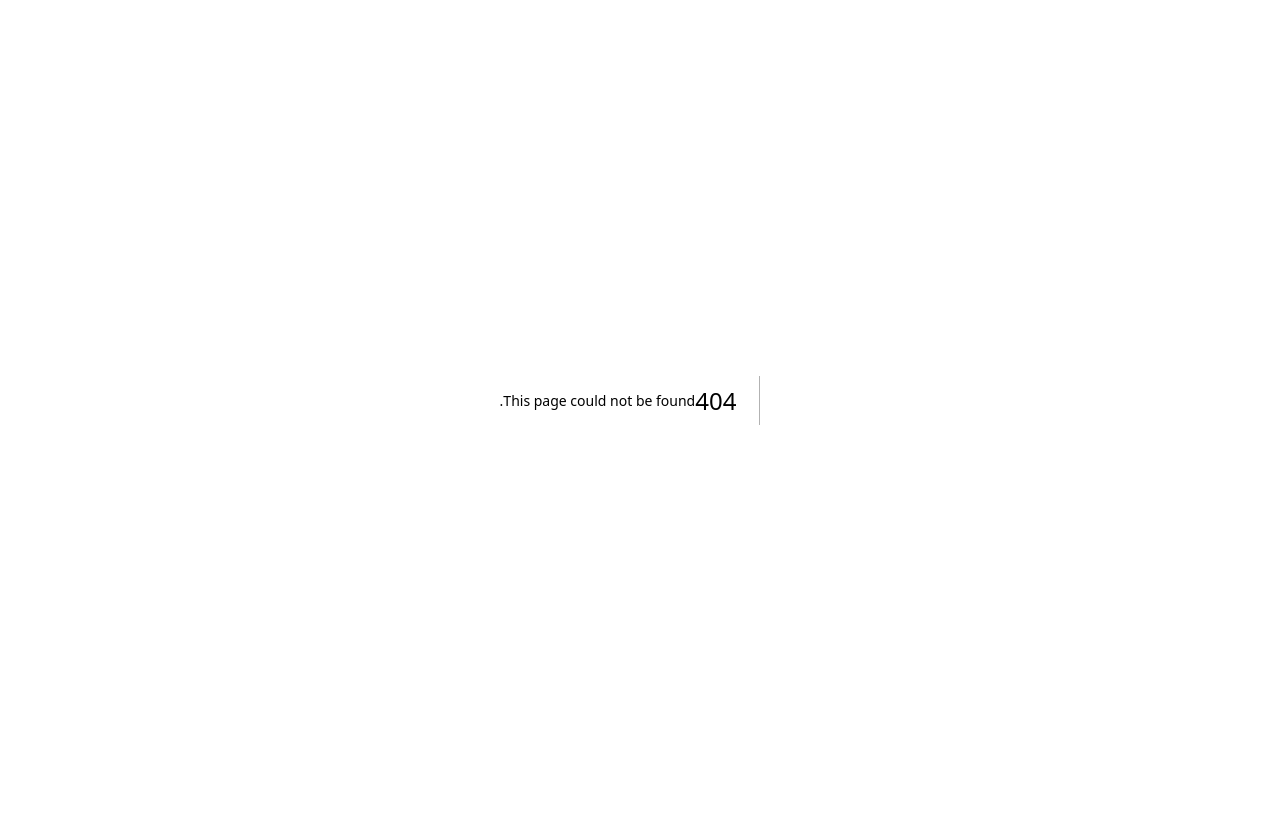
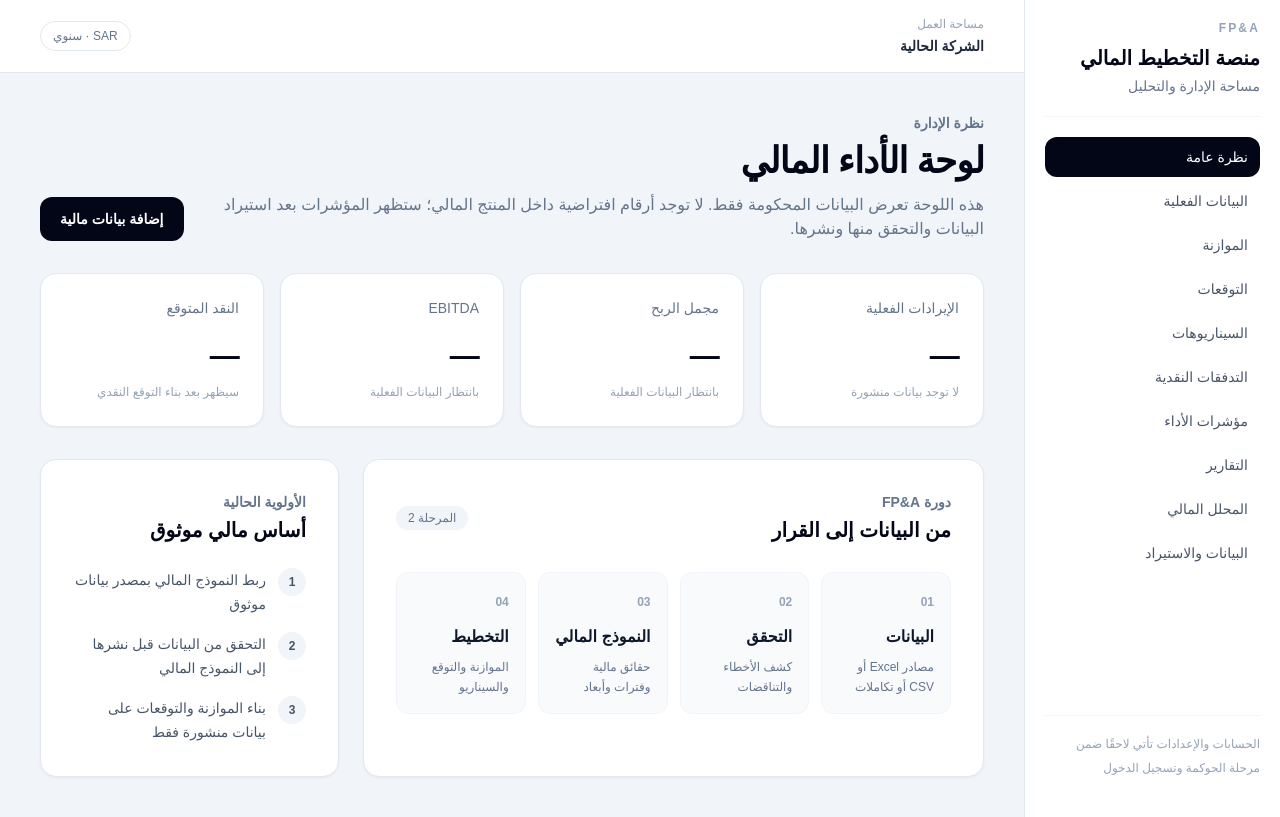
Before and after one commit to khaledhamada1996/FPA-saas-platform, a Next.js app: page /dashboard in a window 1280 px wide. Before the commit this address had no page. Built offline with nearby package versions, Linux system fonts and the light colour scheme.

Commit message:
feat: add phase 2 financial dashboard

```diff
--- /dev/null
+++ b/src/app/dashboard/page.tsx
@@ -0,0 +1,89 @@
+const metrics = [
+  { label: "الإيرادات الفعلية", value: "—", comparison: "لا توجد بيانات منشورة" },
+  { label: "مجمل الربح", value: "—", comparison: "بانتظار البيانات الفعلية" },
+  { label: "EBITDA", value: "—", comparison: "بانتظار البيانات الفعلية" },
+  { label: "النقد المتوقع", value: "—", comparison: "سيظهر بعد بناء التوقع النقدي" },
+];
+
+const priorities = [
+  "ربط النموذج المالي بمصدر بيانات موثوق",
+  "التحقق من البيانات قبل نشرها إلى النموذج المالي",
+  "بناء الموازنة والتوقعات على بيانات منشورة فقط",
+];
+
+export default function DashboardPage() {
+  return (
+    <section className="space-y-8">
+      <div className="flex flex-col gap-4 xl:flex-row xl:items-end xl:justify-between">
+        <div>
+          <p className="text-sm font-semibold text-slate-500">نظرة الإدارة</p>
+          <h2 className="mt-2 text-3xl font-bold tracking-tight text-slate-950 sm:text-4xl">
+            لوحة الأداء المالي
+          </h2>
+          <p className="mt-3 max-w-3xl text-sm leading-7 text-slate-500 sm:text-base">
+            هذه اللوحة تعرض البيانات المحكومة فقط. لا توجد أرقام افتراضية داخل المنتج المالي؛
+            ستظهر المؤشرات بعد استيراد البيانات والتحقق منها ونشرها.
+          </p>
+        </div>
+        <a
+          href="/dashboard/import"
+          className="inline-flex w-fit items-center justify-center rounded-xl bg-slate-950 px-5 py-3 text-sm font-semibold text-white hover:bg-slate-800"
+        >
+          إضافة بيانات مالية
+        </a>
+      </div>
+
+      <div className="grid gap-4 md:grid-cols-2 xl:grid-cols-4">
+        {metrics.map((metric) => (
+          <article key={metric.label} className="rounded-2xl border border-slate-200 bg-white p-6 shadow-sm">
+            <p className="text-sm font-medium text-slate-500">{metric.label}</p>
+            <p className="mt-5 text-3xl font-bold tracking-tight text-slate-950">{metric.value}</p>
+            <p className="mt-2 text-xs leading-5 text-slate-400">{metric.comparison}</p>
+          </article>
+        ))}
+      </div>
+
+      <div className="grid gap-6 xl:grid-cols-[1.35fr_0.65fr]">
+        <article className="rounded-2xl border border-slate-200 bg-white p-6 shadow-sm sm:p-8">
+          <div className="flex items-center justify-between gap-4">
+            <div>
+              <p className="text-sm font-semibold text-slate-500">دورة FP&A</p>
+              <h3 className="mt-1 text-xl font-bold">من البيانات إلى القرار</h3>
+            </div>
+            <span className="rounded-full bg-slate-100 px-3 py-1 text-xs font-medium text-slate-500">المرحلة 2</span>
+          </div>
+
+          <div className="mt-7 grid gap-3 sm:grid-cols-2 xl:grid-cols-4">
+            {[
+              ["01", "البيانات", "مصادر Excel أو CSV أو تكاملات"],
+              ["02", "التحقق", "كشف الأخطاء والتناقضات"],
+              ["03", "النموذج المالي", "حقائق مالية وفترات وأبعاد"],
+              ["04", "التخطيط", "الموازنة والتوقع والسيناريو"],
+            ].map(([number, title, description]) => (
+              <div key={number} className="rounded-xl border border-slate-100 bg-slate-50 p-4">
+                <span className="text-xs font-bold text-slate-400">{number}</span>
+                <h4 className="mt-3 font-semibold text-slate-900">{title}</h4>
+                <p className="mt-2 text-xs leading-5 text-slate-500">{description}</p>
+              </div>
+            ))}
+          </div>
+        </article>
+
+        <article className="rounded-2xl border border-slate-200 bg-white p-6 shadow-sm sm:p-8">
+          <p className="text-sm font-semibold text-slate-500">الأولوية الحالية</p>
+          <h3 className="mt-1 text-xl font-bold">أساس مالي موثوق</h3>
+          <div className="mt-6 space-y-4">
+            {priorities.map((priority, index) => (
+              <div key={priority} className="flex gap-3">
+                <span className="flex h-7 w-7 shrink-0 items-center justify-center rounded-full bg-slate-100 text-xs font-bold text-slate-600">
+                  {index + 1}
+                </span>
+                <p className="text-sm leading-6 text-slate-600">{priority}</p>
+              </div>
+            ))}
+          </div>
+        </article>
+      </div>
+    </section>
+  );
+}
```
